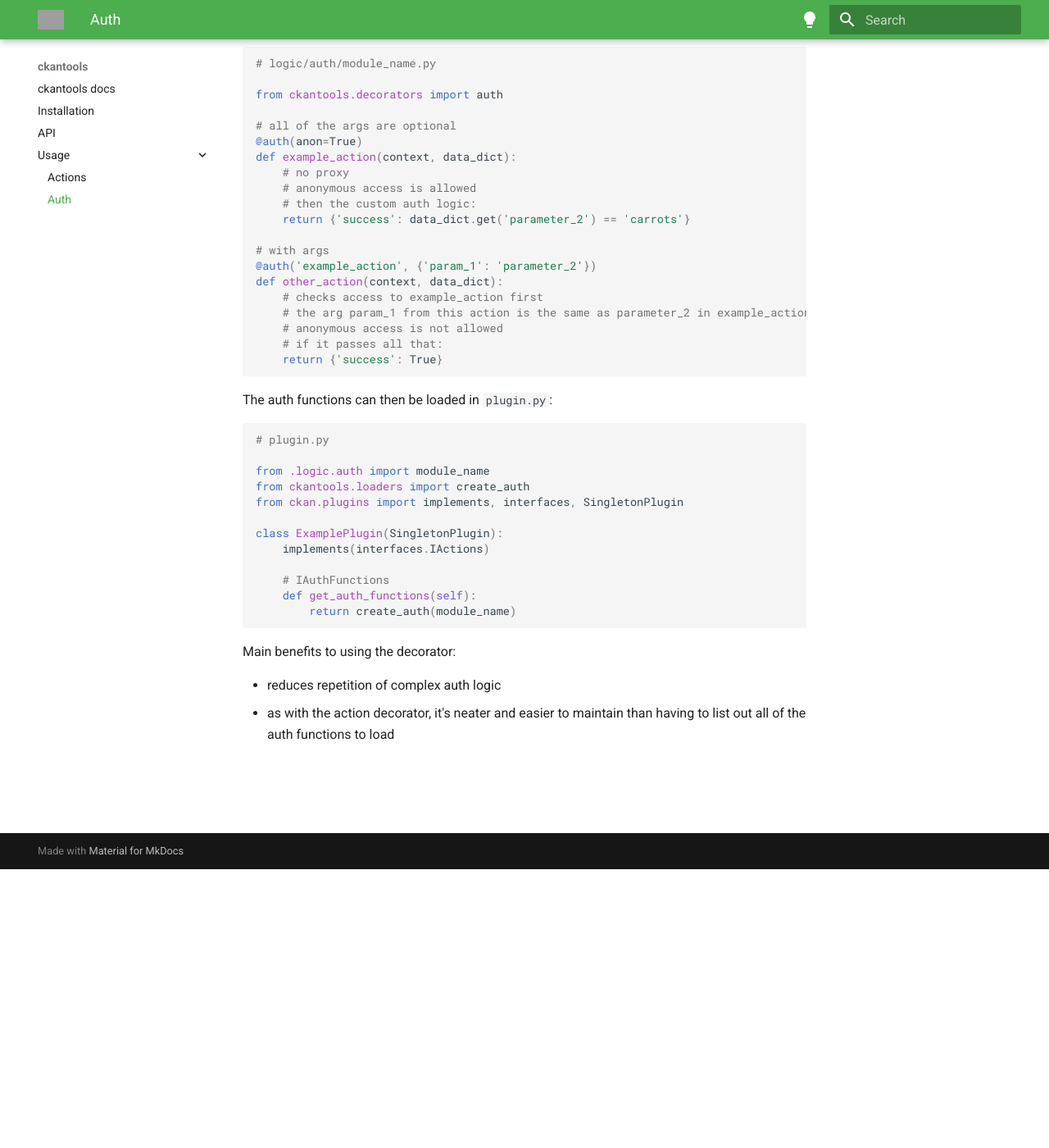
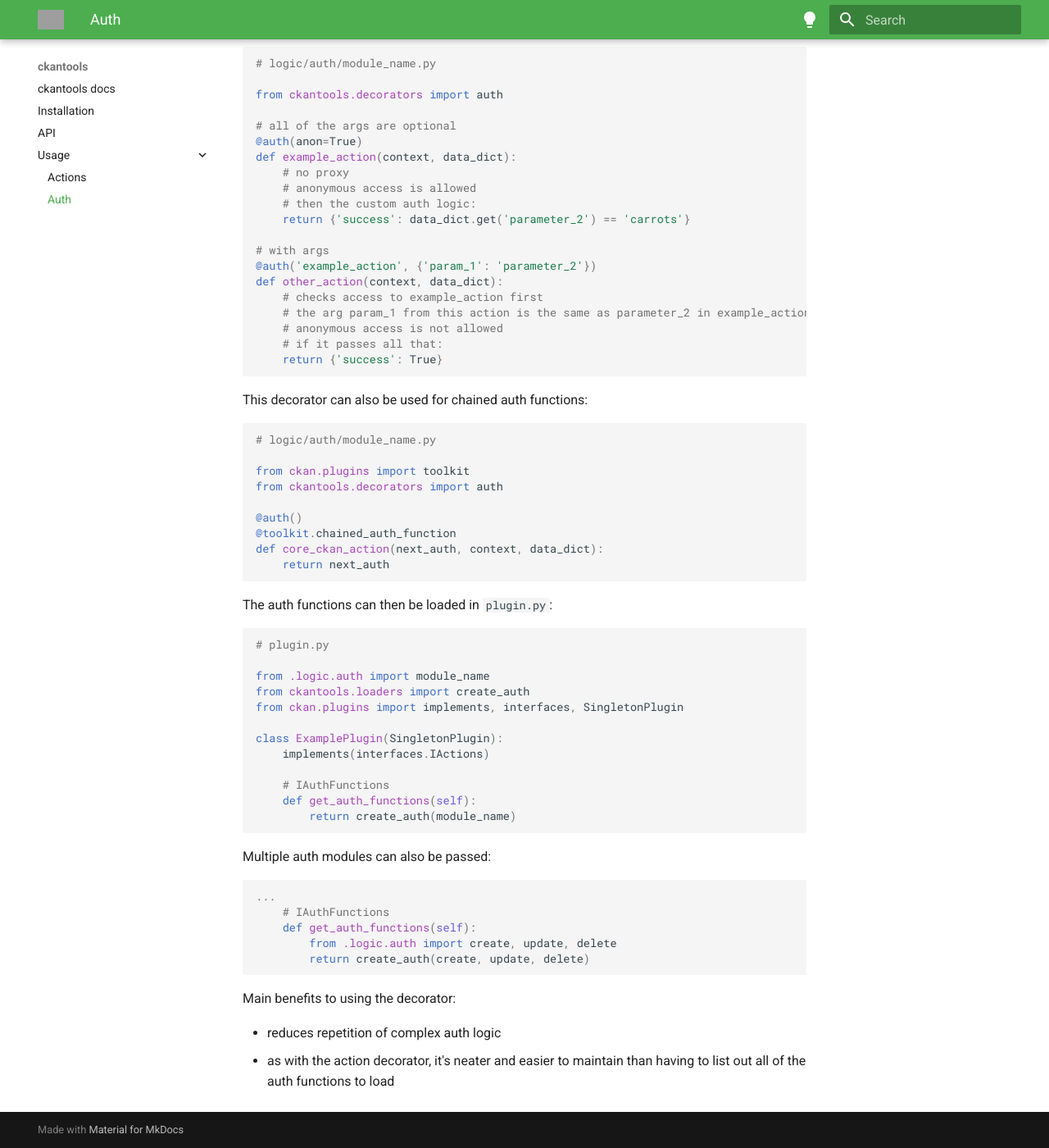
Before and after one commit to NaturalHistoryMuseum/ckantools, an MkDocs documentation site: the page built from docs/usage/auth.md, in a window 1280 px wide and 1400 px high, scrolled down 340 px. Shown: the whole window at 82% size. Built offline with MkDocs 1.6.1 and Material for MkDocs 9.7.7, drawn with Linux system fonts in a browser that asks for light colours; grey boxes are pictures that could not be loaded.

Commit message:
docs: improve decorator docs

````diff
--- a/docs/usage/auth.md
+++ b/docs/usage/auth.md
@@ -31,6 +31,20 @@ def other_action(context, data_dict):
     return {'success': True}
 ```
 
+This decorator can also be used for chained auth functions:
+
+```python
+# logic/auth/module_name.py
+
+from ckan.plugins import toolkit
+from ckantools.decorators import auth
+
+@auth()
+@toolkit.chained_auth_function
+def core_ckan_action(next_auth, context, data_dict):
+    return next_auth
+```
+
 The auth functions can then be loaded in `plugin.py`:
 ```python
 # plugin.py
@@ -47,6 +61,15 @@ class ExamplePlugin(SingletonPlugin):
         return create_auth(module_name)
 ```
 
+Multiple auth modules can also be passed:
+```python
+...
+    # IAuthFunctions
+    def get_auth_functions(self):
+        from .logic.auth import create, update, delete
+        return create_auth(create, update, delete)
+```
+
 Main benefits to using the decorator:
 
 - reduces repetition of complex auth logic
````
Also changed, not shown: docs/usage/actions.md (+10 -11 lines).
